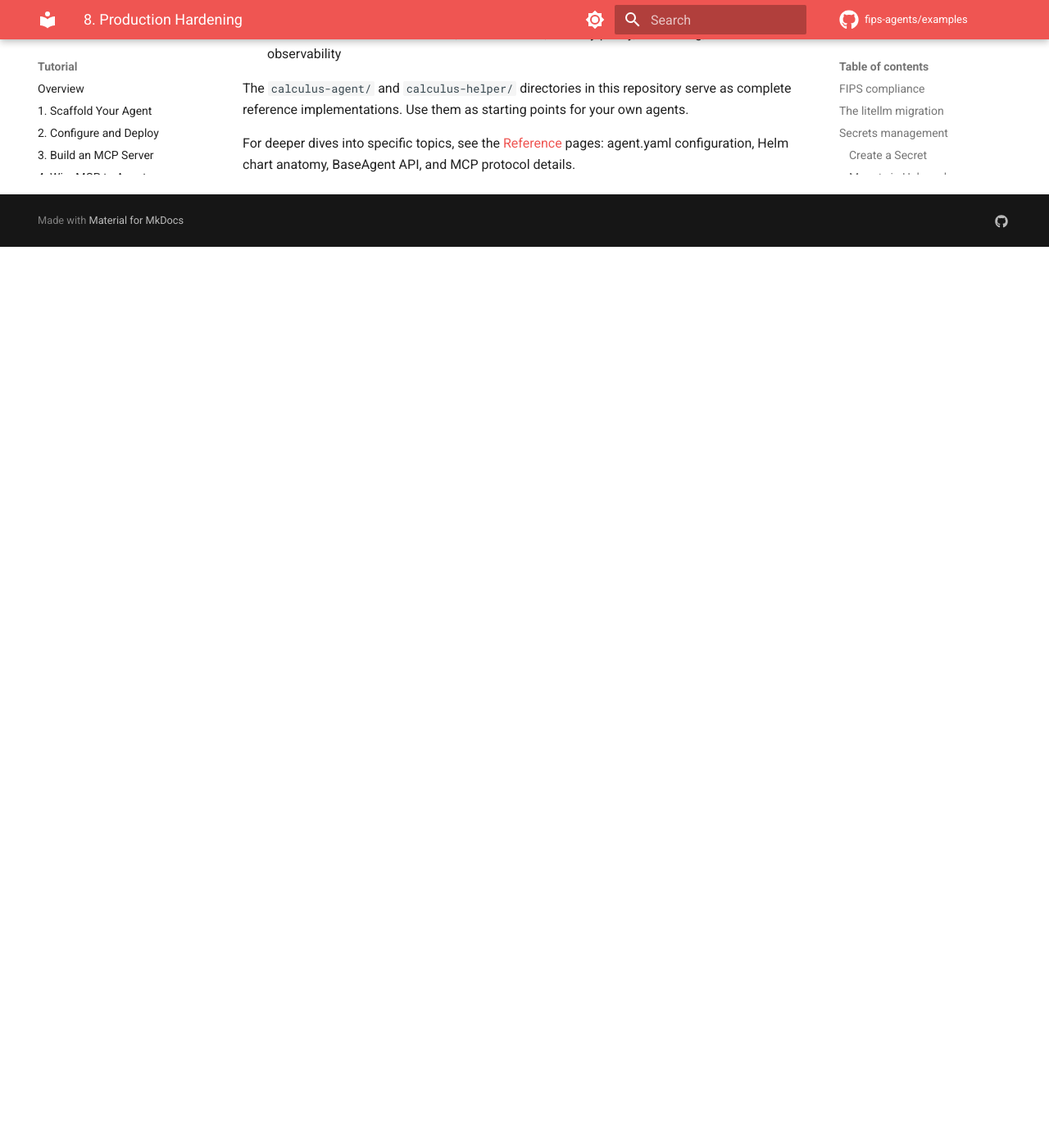
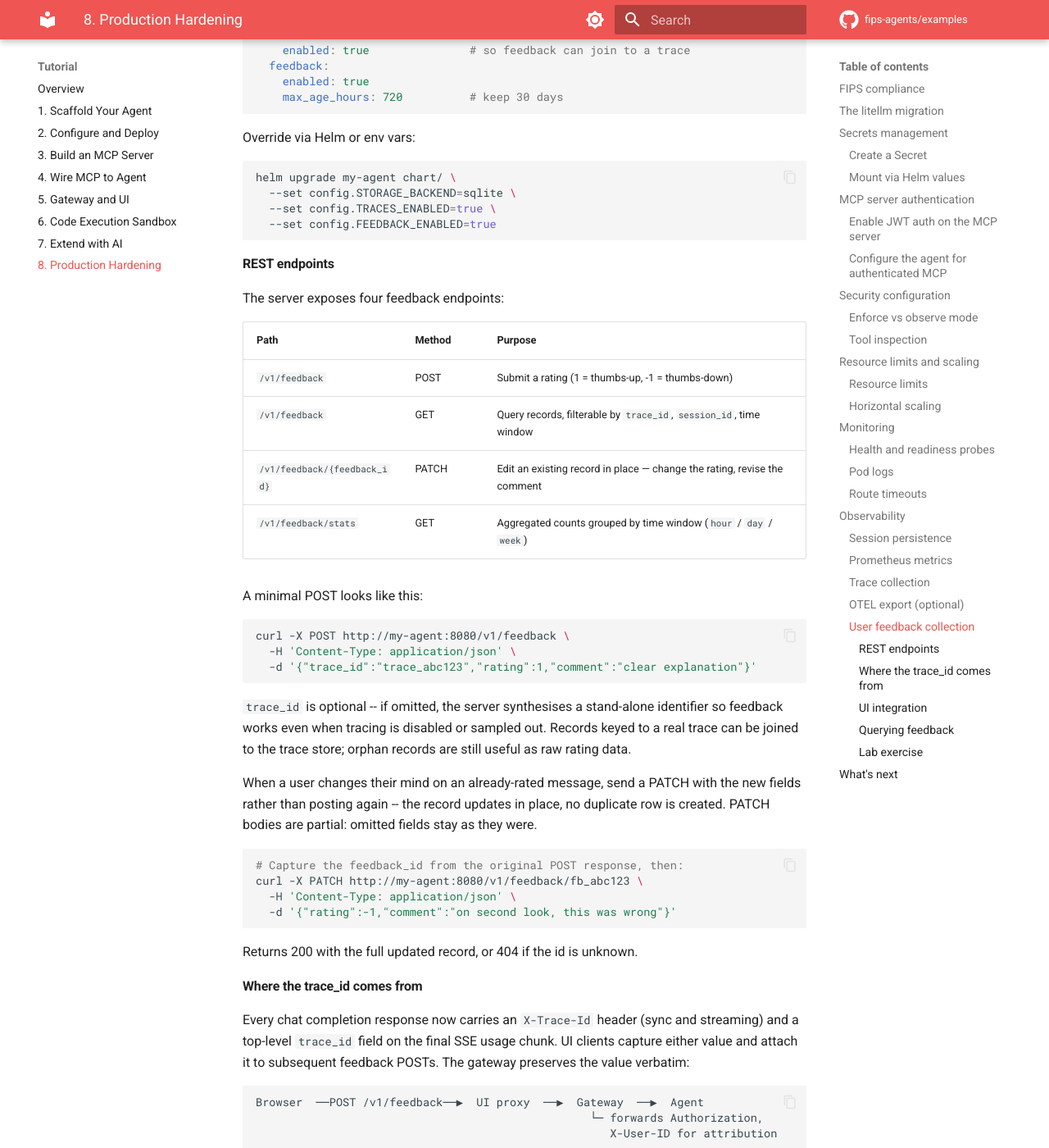
Before and after one commit to fips-agents/examples, an MkDocs documentation site: the page built from docs/08-secrets-and-production.md, in a window 1280 px wide and 1400 px high, scrolled down 10035 px. Shown: the whole window at 82% size. Built offline with MkDocs 1.6.1 and Material for MkDocs 9.7.7, drawn with Linux system fonts in a browser that asks for light colours; comment, search, counter and statistics services are not loaded; before the commit the page ends 10336 px from its top, so only the background shows below that; some of the changed text lies outside the part shown.

Commit message:
docs: Course section on user feedback collection (#23)
* docs: Add user feedback collection section to module 8

Slot a 'User feedback collection' subsection into the Observability
section of module 8, between Trace collection and OTEL export — that's
where the feature naturally lives since feedback joins to traces. Cover
why feedback matters, the agent.yaml block, the three REST endpoints,
where trace_id comes from, the UI thumbs-up/down flow, querying via
curl, and a six-step lab exercise that wires the whole loop end to end
on the calculus agent.

Add server.feedback to the agent.yaml reference page and list the
FEEDBACK_ENABLED env var in the env-var quick-reference. Update the
module-8 summary line in index.md and the closing recap to mention
user feedback alongside the other observability features.

Closes fips-agents/examples#13.

Assisted-by: Claude Code (Opus 4.7)

* docs: Document PATCH /v1/feedback in module 8

The feedback section listed POST/GET/stats but missed PATCH, which is
how the UI commits an edit (rating change or comment revision) without
creating a duplicate row. Add it to the endpoint table and a worked
curl example showing the partial-payload semantics.

Assisted-by: Claude Code (Opus 4.7)

````diff
--- a/docs/08-secrets-and-production.md
+++ b/docs/08-secrets-and-production.md
@@ -434,6 +434,139 @@ header) -- extracting it from incoming requests and injecting it into
 outgoing RemoteNode calls. This links spans across multi-agent workflows
 into a single distributed trace without any application-level code.
 
+### User feedback collection
+
+Metrics tell you the agent is fast. Traces tell you what it did. Neither
+tells you whether users were happy with the answer. Feedback collection
+closes that gap by storing thumbs-up / thumbs-down ratings, optional
+comments, and corrections -- joined to the trace that produced each
+response so you can replay the conversation behind a bad rating.
+
+This data is the raw material for two downstream pipelines: dashboards
+that surface degradations early, and labelled datasets for fine-tuning
+or RLHF.
+
+Enable feedback alongside tracing:
+
+```yaml
+server:
+  storage:
+    backend: sqlite             # or: postgres
+  traces:
+    enabled: true               # so feedback can join to a trace
+  feedback:
+    enabled: true
+    max_age_hours: 720          # keep 30 days
+```
+
+Override via Helm or env vars:
+
+```bash
+helm upgrade my-agent chart/ \
+  --set config.STORAGE_BACKEND=sqlite \
+  --set config.TRACES_ENABLED=true \
+  --set config.FEEDBACK_ENABLED=true
+```
+
+#### REST endpoints
+
+The server exposes four feedback endpoints:
+
+| Path | Method | Purpose |
+|------|--------|---------|
+| `/v1/feedback` | POST | Submit a rating (1 = thumbs-up, -1 = thumbs-down) |
+| `/v1/feedback` | GET | Query records, filterable by `trace_id`, `session_id`, time window |
+| `/v1/feedback/{feedback_id}` | PATCH | Edit an existing record in place — change the rating, revise the comment |
+| `/v1/feedback/stats` | GET | Aggregated counts grouped by time window (`hour` / `day` / `week`) |
+
+A minimal POST looks like this:
+
+```bash
+curl -X POST http://my-agent:8080/v1/feedback \
+  -H 'Content-Type: application/json' \
+  -d '{"trace_id":"trace_abc123","rating":1,"comment":"clear explanation"}'
+```
+
+`trace_id` is optional -- if omitted, the server synthesises a stand-alone
+identifier so feedback works even when tracing is disabled or sampled
+out. Records keyed to a real trace can be joined to the trace store;
+orphan records are still useful as raw rating data.
+
+When a user changes their mind on an already-rated message, send a PATCH
+with the new fields rather than posting again -- the record updates in
+place, no duplicate row is created. PATCH bodies are partial: omitted
+fields stay as they were.
+
+```bash
+# Capture the feedback_id from the original POST response, then:
+curl -X PATCH http://my-agent:8080/v1/feedback/fb_abc123 \
+  -H 'Content-Type: application/json' \
+  -d '{"rating":-1,"comment":"on second look, this was wrong"}'
+```
+
+Returns 200 with the full updated record, or 404 if the id is unknown.
+
+#### Where the trace_id comes from
+
+Every chat completion response now carries an `X-Trace-Id` header (sync
+and streaming) and a top-level `trace_id` field on the final SSE usage
+chunk. UI clients capture either value and attach it to subsequent
+feedback POSTs. The gateway preserves the value verbatim:
+
+```
+Browser  ──POST /v1/feedback──▶  UI proxy  ──▶  Gateway  ──▶  Agent
+                                                  └─ forwards Authorization,
+                                                     X-User-ID for attribution
+```
+
+#### UI integration
+
+The chat UI scaffolded by `fips-agents create ui` includes thumbs-up /
+thumbs-down icons that hover-reveal on completed assistant messages.
+Thumbs-up records a positive rating immediately. Thumbs-down opens a
+small modal asking for a category (Inaccurate / Not helpful / Harmful /
+Too long / Other) plus an optional free-text comment, then POSTs to
+`/v1/feedback` via the gateway. Categories are encoded as a bracketed
+prefix on the comment field (`[Inaccurate] verbose detail`) so they
+round-trip through the existing schema and remain recoverable from
+queries.
+
+#### Querying feedback
+
+List the most recent records for a session:
+
+```bash
+curl 'http://my-agent:8080/v1/feedback?session_id=demo-1&limit=20' | jq
+```
+
+Get aggregated stats for the last 7 days, bucketed by day:
+
+```bash
+curl 'http://my-agent:8080/v1/feedback/stats?window=day&since=2026-04-19T00:00:00Z' | jq
+```
+
+Each stats row contains `window_start`, `window_end`, `agent_type`,
+`thumbs_up`, `thumbs_down`, and `total`. Pipe these to your analytics
+stack -- a Grafana panel keyed off the SQLite or Postgres backend is
+typical.
+
+#### Lab exercise
+
+Enable feedback on the calculus agent with sqlite storage:
+
+1. Set `server.feedback.enabled: true` and `server.storage.backend: sqlite`
+   in `agent.yaml`.
+2. Add `fipsagents[feedback]` to the `dependencies` list in
+   `pyproject.toml` (or run `pip install 'fipsagents[feedback]'` in your
+   venv).
+3. Redeploy: `make deploy PROJECT=calculus-agent`.
+4. Open the chat UI, run several conversations, click thumbs-up on good
+   answers and thumbs-down (with a category) on bad ones.
+5. Query `/v1/feedback/stats?window=hour` to see your ratings aggregated.
+6. Pick a low-rated trace and fetch it: `GET /v1/traces/{trace_id}` -- the
+   full conversation, tool calls, and timings are recoverable. That is
+   your first labelled training example.
+
 ## What's next
 
 You've built and hardened a complete AI agent system across eight modules:
@@ -445,7 +578,7 @@ You've built and hardened a complete AI agent system across eight modules:
 5. **Deployed** a gateway and chat UI for browser-based interaction
 6. **Added** a code execution sandbox for numerical computation
 7. **Extended** the agent with AI-assisted slash commands
-8. **Hardened** the stack with secrets, authentication, security policy, monitoring, and observability
+8. **Hardened** the stack with secrets, authentication, security policy, monitoring, observability, and user feedback collection
 
 The `calculus-agent/` and `calculus-helper/` directories in this repository
 serve as complete reference implementations. Use them as starting points for
````
Also changed, not shown: docs/index.md (+1 -1 lines), docs/reference/agent-yaml.md (+23 -0 lines).
